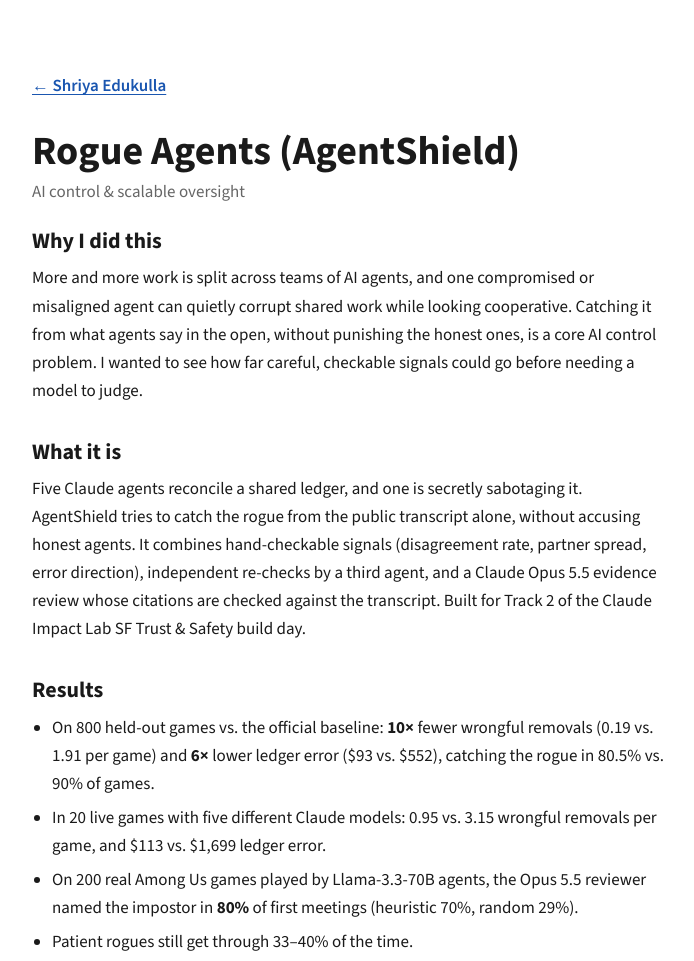
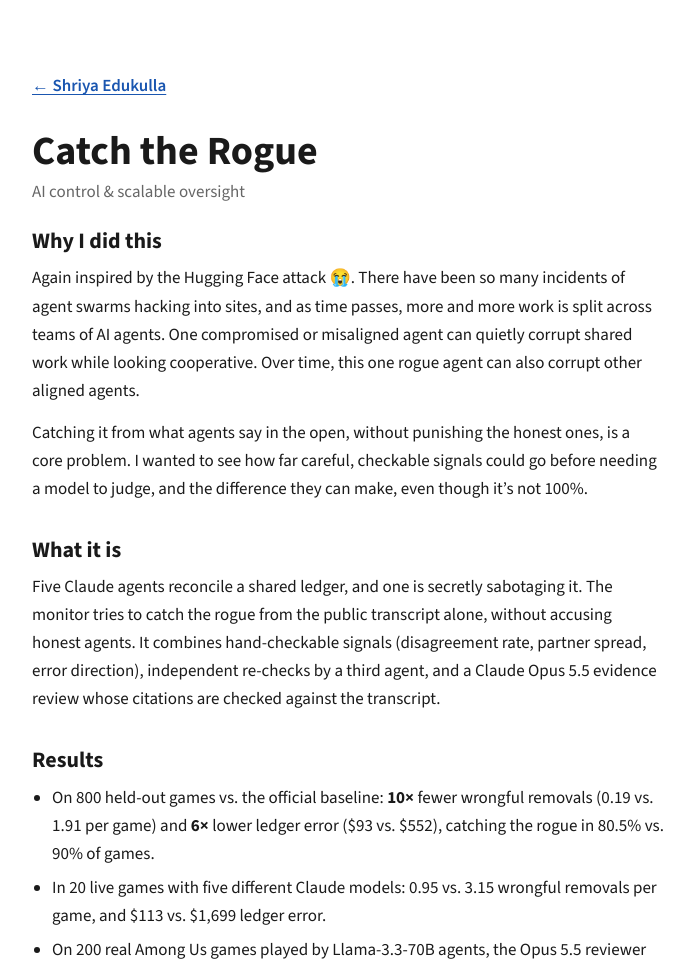
Before and after one commit to shriya1111/shriya1111.github.io, a plain HTML site: page projects/rogue-agents/index.html in a window 1280 px wide. Shown: the top 961 px of the page, without its empty margins (292-986 px from the left). Drawn offline with nearby package versions, Linux system fonts and the light colour scheme.

Commit message:
Rename Rogue Agents to Catch the Rogue and update its text
Co-Authored-By: Claude Opus 5.5 <noreply@anthropic.com>
Claude-Session: https://claude.ai/code/session_0131zGu2QDnKwXzh2uTHZRLo

```diff
--- a/projects/rogue-agents/index.html
+++ b/projects/rogue-agents/index.html
@@ -3,7 +3,7 @@
 <head>
 <meta charset="utf-8">
 <meta name="viewport" content="width=device-width, initial-scale=1">
-<title>Rogue Agents (AgentShield) — Shriya Edukulla</title>
+<title>Catch the Rogue — Shriya Edukulla</title>
 <link rel="preconnect" href="https://fonts.googleapis.com">
 <link rel="preconnect" href="https://fonts.gstatic.com" crossorigin>
 <link href="https://fonts.googleapis.com/css2?family=Crimson+Pro:wght@500;600&family=Source+Sans+3:ital,wght@0,400;0,600;0,700;1,400&display=swap" rel="stylesheet">
@@ -65,12 +65,13 @@ footer a{margin-right:16px}
 <div class="page proj">
 <a class="back" href="../../">← Shriya Edukulla</a>
 
-  <h1>Rogue Agents (AgentShield)</h1>
+  <h1>Catch the Rogue</h1>
   <span class="area">AI control &amp; scalable oversight</span>
   <h2 class="first">Why I did this</h2>
-  <p>More and more work is split across teams of AI agents, and one compromised or misaligned agent can quietly corrupt shared work while looking cooperative. Catching it from what agents say in the open, without punishing the honest ones, is a core AI control problem. I wanted to see how far careful, checkable signals could go before needing a model to judge.</p>
+  <p>Again inspired by the Hugging Face attack 😭. There have been so many incidents of agent swarms hacking into sites, and as time passes, more and more work is split across teams of AI agents. One compromised or misaligned agent can quietly corrupt shared work while looking cooperative. Over time, this one rogue agent can also corrupt other aligned agents.</p>
+  <p>Catching it from what agents say in the open, without punishing the honest ones, is a core problem. I wanted to see how far careful, checkable signals could go before needing a model to judge, and the difference they can make, even though it’s not 100%.</p>
   <h2>What it is</h2>
-  <p>Five Claude agents reconcile a shared ledger, and one is secretly sabotaging it. AgentShield tries to catch the rogue from the public transcript alone, without accusing honest agents. It combines hand-checkable signals (disagreement rate, partner spread, error direction), independent re-checks by a third agent, and a Claude Opus 5.5 evidence review whose citations are checked against the transcript. Built for Track 2 of the Claude Impact Lab SF Trust &amp; Safety build day.</p>
+  <p>Five Claude agents reconcile a shared ledger, and one is secretly sabotaging it. The monitor tries to catch the rogue from the public transcript alone, without accusing honest agents. It combines hand-checkable signals (disagreement rate, partner spread, error direction), independent re-checks by a third agent, and a Claude Opus 5.5 evidence review whose citations are checked against the transcript.</p>
   <h2>Results</h2>
   <ul class="stats">
     <li>On 800 held-out games vs. the official baseline: <b>10×</b> fewer wrongful removals (0.19 vs. 1.91 per game) and <b>6×</b> lower ledger error ($93 vs. $552), catching the rogue in 80.5% vs. 90% of games.</li>
```
Also changed, not shown: index.html (+1 -1 lines), projects/shutdown-honesty/index.html (+1 -1 lines).
